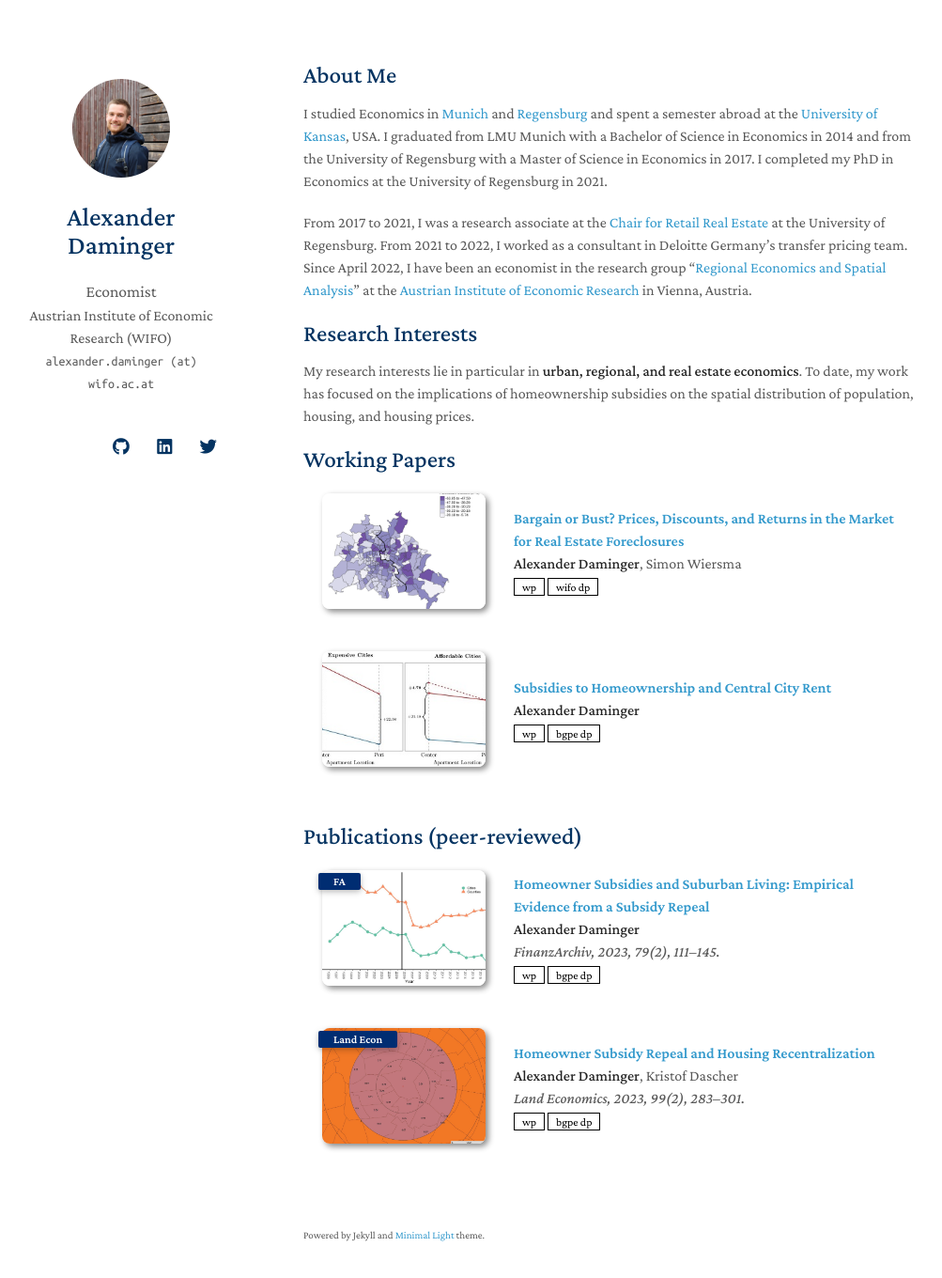
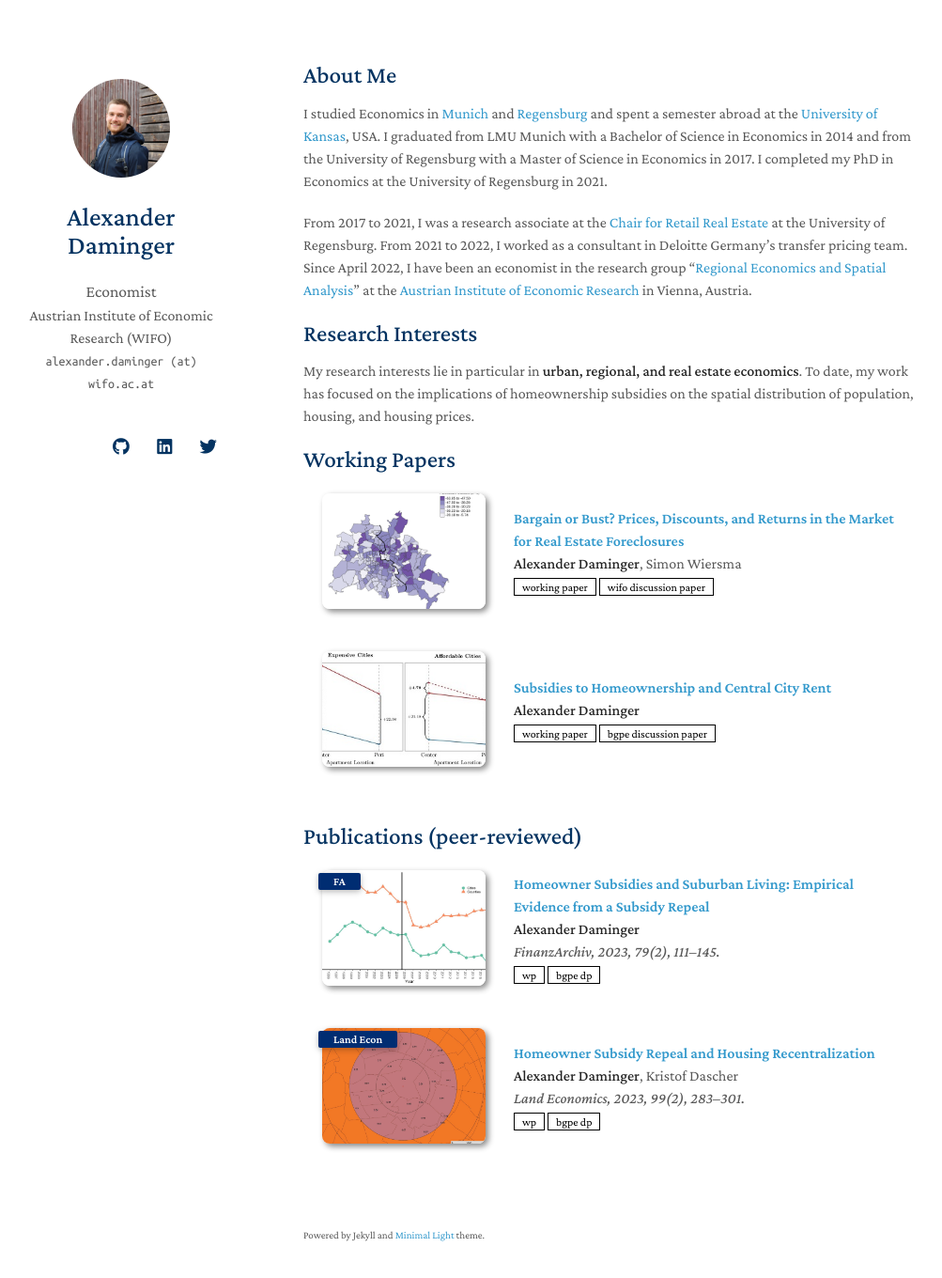
Before and after one commit to alexdaminger/alexdaminger.github.io, a Jekyll site: the page built from index.md, in a window 1280 px wide and 1395 px high. Shown: the top 1360 px of the window at 94% size, without its empty margins (147-1150 px from the left). Built offline with Jekyll 4.4.1, drawn with Linux system fonts in a browser that asks for light colours; nearby versions of some CDN libraries; a style sheet for code colours, icons or effects is not loaded; our own code applies the rules of GitHub Pages for plain Markdown files.

Commit message:
Update workingpapers.md

```diff
--- a/_includes/workingpapers.md
+++ b/_includes/workingpapers.md
@@ -22,13 +22,13 @@
       </div>
     <div class="links">
       {% if link.wp %}
-      <a href="{{ link.wp }}" class="btn btn-sm z-depth-0" role="button" target="_blank" style="font-size:12px;">wp</a>
+      <a href="{{ link.wp }}" class="btn btn-sm z-depth-0" role="button" target="_blank" style="font-size:12px;">working paper</a>
       {% endif %}
       {% if link.bgpe %}
-      <a href="{{ link.bgpe }}" class="btn btn-sm z-depth-0" role="button" target="_blank" style="font-size:12px;">bgpe dp</a>
+      <a href="{{ link.bgpe }}" class="btn btn-sm z-depth-0" role="button" target="_blank" style="font-size:12px;">bgpe discussion paper</a>
       {% endif %}
 	  {% if link.wifowp %}
-      <a href="{{ link.wifowp }}" class="btn btn-sm z-depth-0" role="button" target="_blank" style="font-size:12px;">wifo dp</a>
+      <a href="{{ link.wifowp }}" class="btn btn-sm z-depth-0" role="button" target="_blank" style="font-size:12px;">wifo discussion paper</a>
       {% endif %}
       {% if link.code %}
       <a href="{{ link.code }}" class="btn btn-sm z-depth-0" role="button" target="_blank" style="font-size:12px;">code</a>
```
